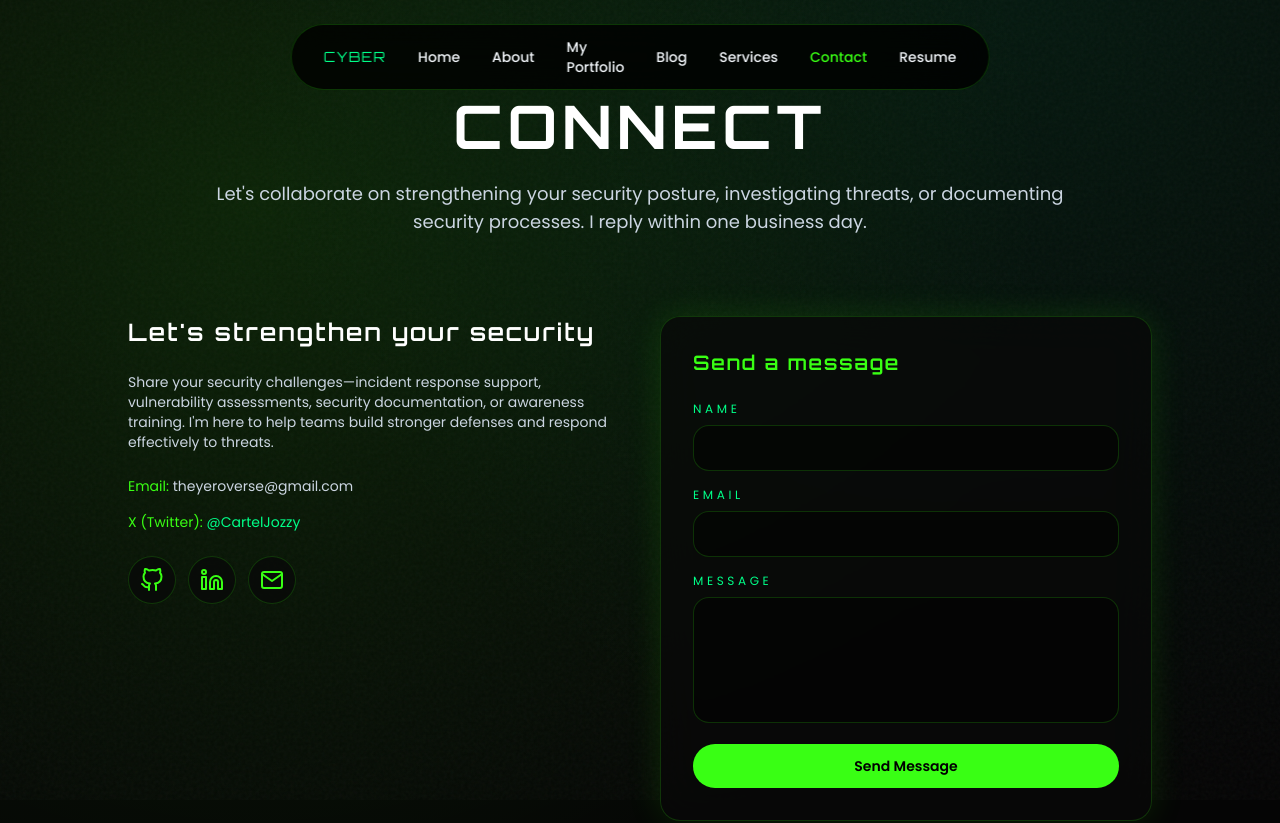
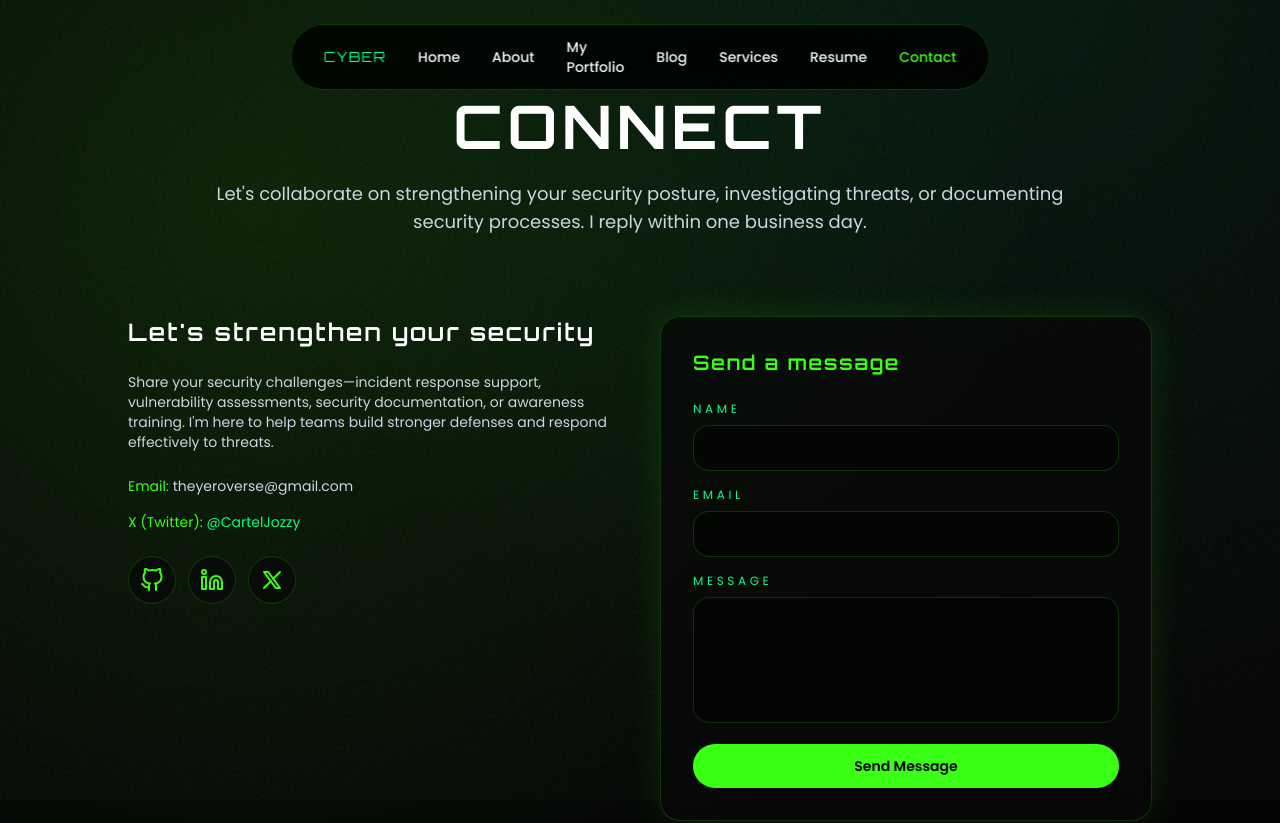
Before and after one commit to CJ-ONYERO99/chimezie-onyero, a Next.js app: page /contact in a window 1280 px wide. Shown: the top 823 px of the page. Built offline with nearby package versions, Linux system fonts and the light colour scheme.

Commit message:
Portfolio - Update

```diff
--- a/src/app/contact/page.tsx
+++ b/src/app/contact/page.tsx
@@ -60,15 +60,17 @@ export default function ContactPage() {
                 <span className="sr-only">LinkedIn</span>
               </a>
               <a
-                href="mailto:theyeroverse@gmail.com"
+                href="https://x.com/CartelJozzy"
+                target="_blank"
+                rel="noopener noreferrer"
                 className="glass flex h-12 w-12 items-center justify-center rounded-full text-[color:var(--brand-primary)] transition-transform duration-300 hover:-translate-y-1 hover:shadow-[0_0_24px_rgba(57,255,20,0.25)]"
-                aria-label="Email"
+                aria-label="X (Twitter)"
               >
                 <svg xmlns="http://www.w3.org/2000/svg" width="24" height="24" viewBox="0 0 24 24" fill="none" stroke="currentColor" strokeWidth="2" strokeLinecap="round" strokeLinejoin="round">
-                  <path d="M4 4h16c1.1 0 2 .9 2 2v12c0 1.1-.9 2-2 2H4c-1.1 0-2-.9-2-2V6c0-1.1.9-2 2-2z"></path>
-                  <polyline points="22,6 12,13 2,6"></polyline>
+                  <path d="M4 4l11.733 16h4.267l-11.733-16z"></path>
+                  <path d="M4 20l6.768-6.768m2.46-2.46L20 4"></path>
                 </svg>
-                <span className="sr-only">Email</span>
+                <span className="sr-only">X (Twitter)</span>
               </a>
             </div>
           </div>
--- a/src/components/Navbar.tsx
+++ b/src/components/Navbar.tsx
@@ -9,8 +9,8 @@ const links = [
   { href: '/portfolio', label: 'My Portfolio', icon: 'ri-folder-line' },
   { href: '/blog', label: 'Blog', icon: 'ri-article-line' },
   { href: '/services', label: 'Services', icon: 'ri-code-line' },
-  { href: '/contact', label: 'Contact', icon: 'ri-mail-line' },
-  { href: '/resume', label: 'Resume', icon: 'ri-file-user-line' }
+  { href: '/resume', label: 'Resume', icon: 'ri-file-user-line' },
+  { href: '/contact', label: 'Contact', icon: 'ri-mail-line' }
 ]
 
 export default function Navbar() {
```
